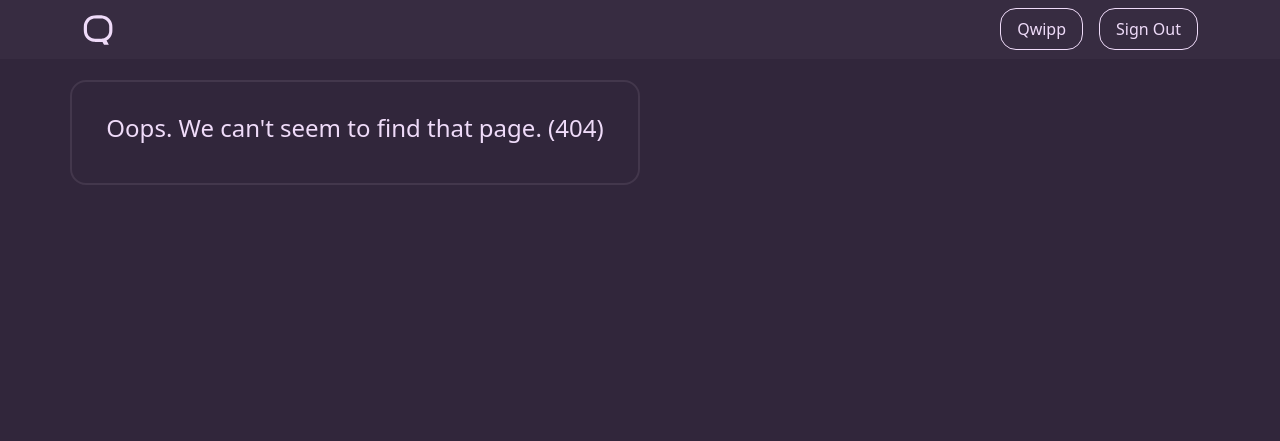
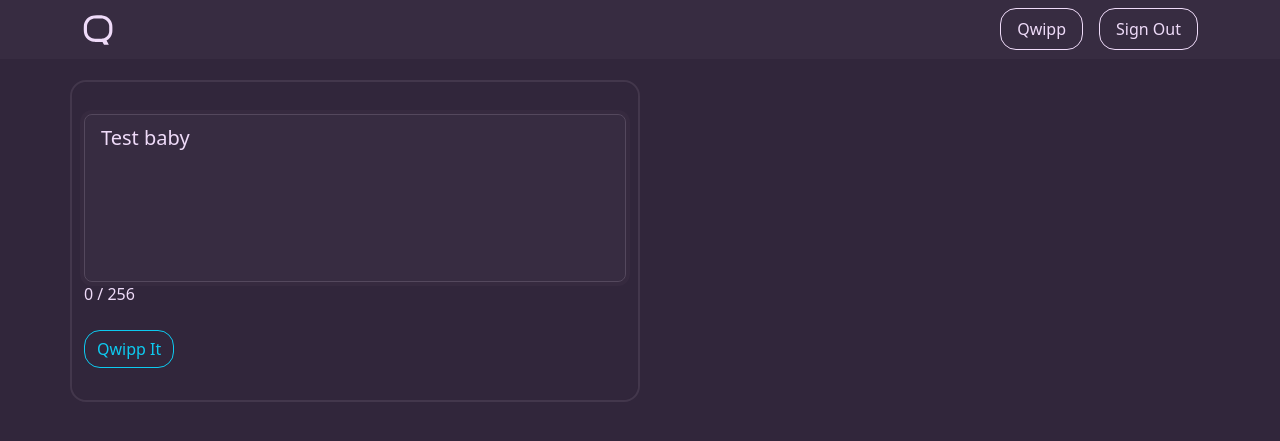
Before and after one commit to flynnsol/Qwippit, a Flask app: a page that uses qwippit/templates/main/layout.html in a window 1280 px wide. Shown: the top 441 px of the page. Run offline with Flask 2, Linux system fonts and the light colour scheme; a user stored in the database is signed in; data comes from the database, SQL or seed files in the repository; both versions use the stored data as it was after the commit.

Commit message:
edit/delete qwipp and qwill

```diff
--- a/qwippit/main/routes.py
+++ b/qwippit/main/routes.py
@@ -1,4 +1,4 @@
-from flask import Blueprint, request, render_template, redirect, url_for
+from flask import Blueprint, request, render_template, redirect, url_for, flash
 from flask_login import current_user
 
 from qwippit.qwipps.forms import QwippForm, QwillForm
@@ -31,11 +31,13 @@ def home():
         qwill = Qwill(title=qwill_form.title.data, content=qwill_form.content.data, author=current_user)
         db.session.add(qwill)
         db.session.commit()
-        return redirect(url_for('main.home'))
+        flash('Qwill Created!', 'success')
+        return redirect(url_for('users.qwill', username=current_user.username, qwill_id=qwill.id))
     if qwipp_form.validate_on_submit():
         qwipp = Qwipp(content=qwipp_form.content.data, author=current_user)
         db.session.add(qwipp)
         db.session.commit()
+        flash('Qwipp Created!', 'success')
         return redirect(url_for('main.home'))
     qwipps = getQwipps()
     qwills = getQwills()
--- a/qwippit/static/main.css
+++ b/qwippit/static/main.css
@@ -200,6 +200,14 @@ a {
 
 .individual-qwill:hover {
     background-color: #31263B;
+}
+
+.edit-content {
+    border-top-right-radius: 1rem;
+    border-top-left-radius: 1rem;
+    border-bottom-right-radius: 1rem;
+    border-bottom-left-radius: 1rem;
+    border-bottom: none;
 }
 
 
--- a/qwippit/templates/main/layout.html
+++ b/qwippit/templates/main/layout.html
@@ -27,7 +27,6 @@
                         <span class="navbar-toggler-icon"></span>
                     </button>
                     <div class="collapse navbar-collapse" id="navbarToggle">
-                        <!-- Right Side -->
                         {% if current_user.is_authenticated %}
                             <div class="navbar-nav ms-auto">
                                 <a class="nav-item nav-link main-font btn btn-outline-primary" href="{{ url_for('main.home') }}">Qwipp</a>
@@ -44,6 +43,15 @@
             </nav>
         </header>
         <main role="main" class="container">
+            {% with messages = get_flashed_messages(with_categories=true) %}
+                {% if messages %}
+                    {% for category, message in messages %}
+                        <div class="alert alert-{{ category }} text-center">
+                            {{ message }}
+                        </div>
+                    {% endfor %}
+                {% endif %}
+            {% endwith %}
             <div class="row">
                 {% if request.MOBILE == False %}
                     <div class="col-md-3">
@@ -64,15 +72,6 @@
                     </div>
                 {% endif %}
                 <div class="col-md-6 center-content">
-                    {% with messages = get_flashed_messages(with_categories=true) %}
-                        {% if messages %}
-                            {% for category, message in messages %}
-                                <div class="alert alert-{{ category }}">
-                                    {{ message }}
-                                </div>
-                            {% endfor %}
-                        {% endif %}
-                    {% endwith %}
                     {% block content %}{% endblock %}
                 </div>
                 {% if request.MOBILE == False %}
@@ -95,5 +94,10 @@
         <script src="https://code.jquery.com/jquery-3.6.3.js" integrity="sha256-nQLuAZGRRcILA+6dMBOvcRh5Pe310sBpanc6+QBmyVM=" crossorigin="anonymous"></script>
         <script src="https://cdnjs.cloudflare.com/ajax/libs/popper.js/2.11.6/umd/popper.min.js" integrity="sha512-6UofPqm0QupIL0kzS/UIzekR73/luZdC6i/kXDbWnLOJoqwklBK6519iUnShaYceJ0y4FaiPtX/hRnV/X/xlUQ==" crossorigin="anonymous" referrerpolicy="no-referrer"></script>
         <script src="https://cdn.jsdelivr.net/npm/bootstrap@5.2.3/dist/js/bootstrap.min.js" integrity="sha384-cuYeSxntonz0PPNlHhBs68uyIAVpIIOZZ5JqeqvYYIcEL727kskC66kF92t6Xl2V" crossorigin="anonymous"></script>
+        <script>
+            $(document).ready(function(){
+                $(".alert").delay(3000).slideUp(500);
+            });
+        </script>
     </body>
 </html>
--- /dev/null
+++ b/qwippit/templates/qwipps/edit_qwipp.html
@@ -0,0 +1,35 @@
+{% extends "main/layout.html" %}
+{% block content %}
+  <div class="create-input create-qwipp row content-section edit-content">
+      <form method="POST" action="">
+        {{ qwipp_form.hidden_tag() }}
+            <div class="form-group">
+                {% if qwipp_form.content.errors %}
+                  {{ qwipp_form.content(class="form-control form-control-lg is-invalid") }}
+                  <div class="invalid-feedback">
+                      {% for error in qwipp_form.content.errors %}
+                          <span>{{ error }}</span>
+                      {% endfor %}
+                  </div>
+                {% else %}
+                  {{ qwipp_form.content(autofocus=True, id="qwipp-text-area", rows="5", class="form-control form-control-lg") }}
+                {% endif %}
+                <span id="qwipp-form-count" class="main-font-nh">0</span>
+                <span id="qwipp-form-count-maximum" class="main-font-nh">/ 256</span>
+            </div>
+        <div class="form-group mt-4">
+            {{ qwipp_form.submit(class="btn btn-outline-info") }}
+        </div>
+    </form>
+  </div>
+    <script>
+        $('textarea').keyup(function() {
+
+          var characterCount = $(this).val().length,
+              qwipp_counter = $('#qwipp-form-count'),
+              qwipp_counter_maximum = $('#qwipp-form-count-maximum')
+
+          qwipp_counter.text(characterCount);
+        });
+    </script>
+{% endblock content %}
--- a/qwippit/users/routes.py
+++ b/qwippit/users/routes.py
@@ -3,8 +3,9 @@ from sqlalchemy import func
 
 from qwippit import bcrypt, db
 from qwippit.models import User, Qwipp, Qwill
-from flask import Blueprint, redirect, flash, url_for, render_template, request
+from flask import Blueprint, redirect, flash, url_for, render_template, request, abort
 
+from qwippit.qwipps.forms import QwippForm, QwillForm
 from qwippit.users.forms import RegistrationForm, LoginForm, UpdateAccountForm, UpdatePasswordForm
 from qwippit.users.utils import save_picture, save_banner
 
@@ -66,11 +67,72 @@ def qwipp(username, qwipp_id):
     return render_template('qwipps/qwipp.html', title=user.displayname + " (@" + username + ")", qwipp=qwipp, user=user)
 
 
+@users.route("/<string:username>/qwipp/<int:qwipp_id>/edit", methods=['GET', 'POST'])
+@login_required
+def update_qwipp(username, qwipp_id):
+    qwipp = Qwipp.query.get_or_404(qwipp_id)
+    if qwipp.author != current_user:
+        abort(403)
+    form = QwippForm()
+    if form.validate_on_submit():
+        qwipp.content = form.content.data
+        db.session.commit()
+        flash('Qwipp Updated!', 'success')
+        return redirect(url_for('users.qwipp', username=username, qwipp_id=qwipp.id))
+    elif request.method == 'GET':
+        form.content.data = qwipp.content
+    return render_template('qwipps/edit_qwipp.html', title=qwipp.author.displayname + " (@" + username + ")", qwipp=qwipp, qwipp_form=form)
+
+
+@users.route('/<string:username>/qwipp/<int:qwipp_id>/delete', methods=['POST'])
+@login_required
+def delete_qwipp(username, qwipp_id):
+    qwipp = Qwipp.query.get_or_404(qwipp_id)
+    if qwipp.author != current_user:
+        abort(403)
+    db.session.delete(qwipp)
+    db.session.commit()
+    flash('Qwipp Deleted', 'success')
+    return redirect(url_for('main.home'))
+
+
+# Qwills
 @users.route("/<string:username>/qwill/<int:qwill_id>")
 def qwill(username, qwill_id):
     user = User.query.filter(func.lower(User.username) == func.lower(username)).first_or_404()
     qwill = Qwill.query.get_or_404(qwill_id)
     return render_template('qwills/qwill.html', title=user.displayname + " (@" + username + ")", qwill=qwill, user=user)
+
+
+@users.route("/<string:username>/qwill/<int:qwill_id>/edit", methods=['GET', 'POST'])
+@login_required
+def update_qwill(username, qwill_id):
+    qwill = Qwill.query.get_or_404(qwill_id)
+    if qwill.author != current_user:
+        abort(403)
+    form = QwillForm()
+    if form.validate_on_submit():
+        qwill.title = form.title.data
+        qwill.content = form.content.data
+        db.session.commit()
+        flash('Qwill Updated!', 'success')
+        return redirect(url_for('users.qwill', username=username, qwill_id=qwill.id))
+    elif request.method == 'GET':
+        form.title.data = qwill.title
+        form.content.data = qwill.content
+    return render_template('qwills/edit_qwill.html', title=qwill.author.displayname + " (@" + username + ")", qwill=qwill, qwill_form=form)
+
+
+@users.route('/<string:username>/qwill/<int:qwill_id>/delete', methods=['POST'])
+@login_required
+def delete_qwill(username, qwill_id):
+    qwill = Qwill.query.get_or_404(qwill_id)
+    if qwill.author != current_user:
+        abort(403)
+    db.session.delete(qwill)
+    db.session.commit()
+    flash('Qwill Deleted', 'success')
+    return redirect(url_for('main.home'))
 
 
 @users.route("/settings", methods=['GET', 'POST'])
```
Also changed, not shown: qwippit/templates/main/home.html (+8 -4 lines), qwippit/templates/qwills/edit_qwill.html (added, +39 -0 lines), qwippit/templates/qwills/qwill.html (+24 -0 lines), qwippit/templates/qwipps/qwipp.html (+21 -0 lines), instance/site.db.
